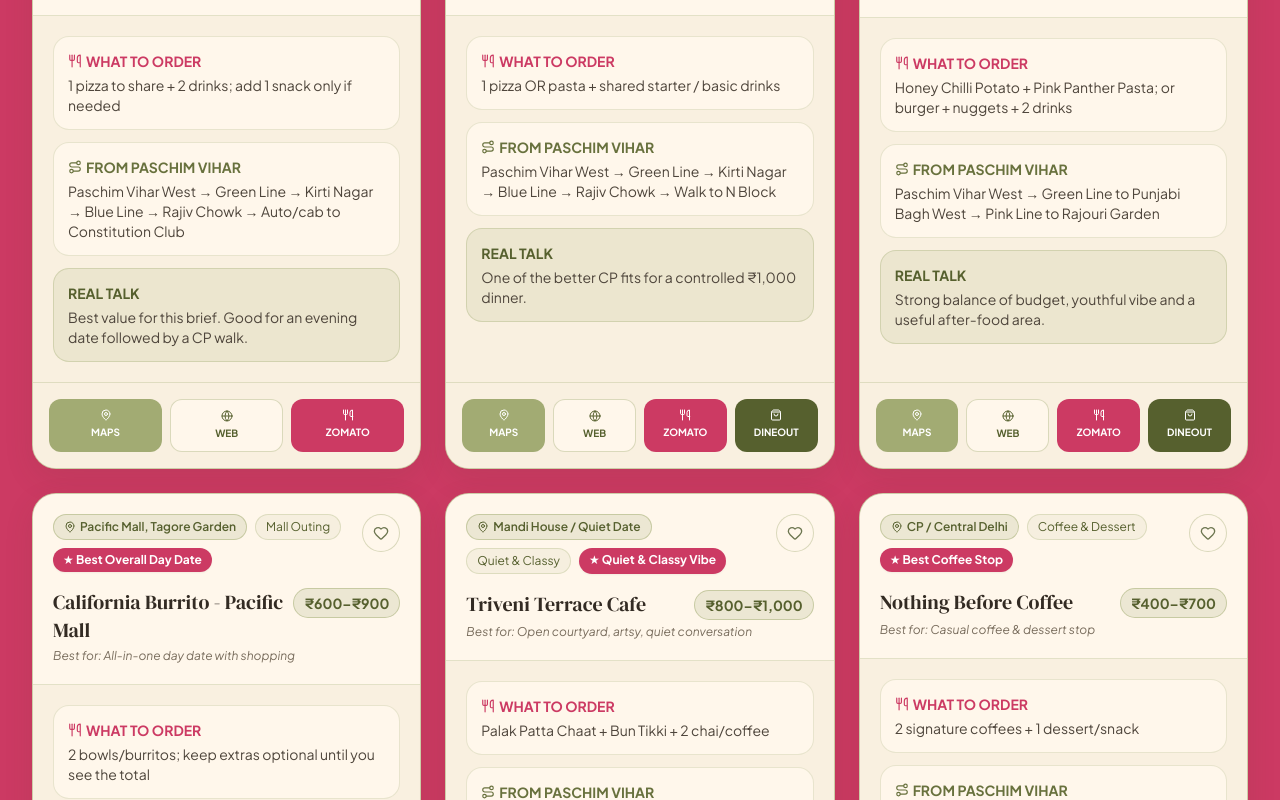
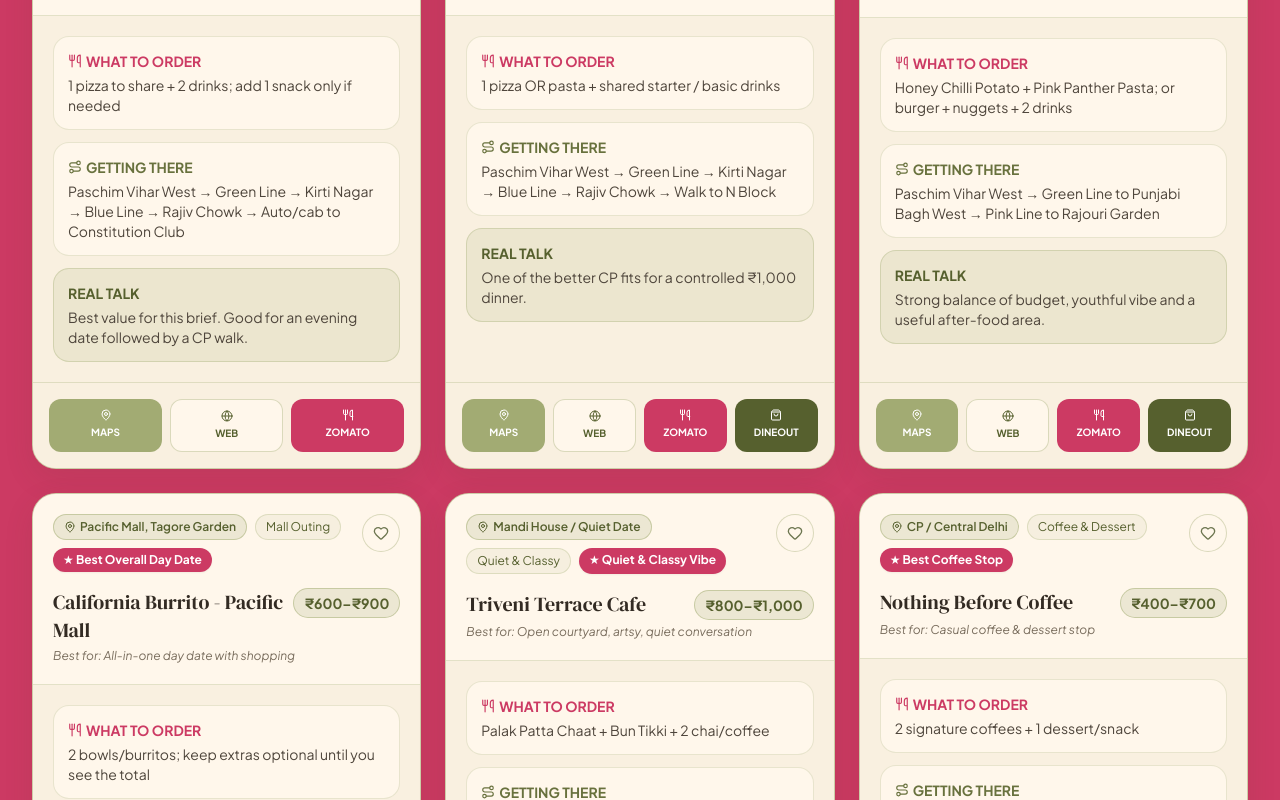
Before and after one commit to iavinaxh/delhi-cafe-hopping, a React (Vite) app: page / in a window 1280 px wide. Shown: the part 1000-1800 px from the top of the page. Built offline with nearby package versions, Linux system fonts and the light colour scheme; the HTML template or start-up script is replaced by a standard one.

Commit message:
Remove origin-specific wording from cafe cards

```diff
--- a/src/components/CafeCard.jsx
+++ b/src/components/CafeCard.jsx
@@ -19,7 +19,7 @@
       </div>
       <div className="p-5 space-y-3 text-xs sm:text-sm text-[#4E453B] flex-1">
         <div className="p-3.5 rounded-2xl bg-[#FFF7EB] border border-[#A2AB73]/25"><span className="text-[#CC3A63] font-bold flex items-center gap-1 mb-1"><Utensils className="w-3.5 h-3.5" /> WHAT TO ORDER</span><p>{cafe.whatToOrder}</p></div>
-        <div className="p-3.5 rounded-2xl bg-[#FFF7EB] border border-[#A2AB73]/25"><span className="text-[#68713D] font-bold flex items-center gap-1 mb-1"><Route className="w-3.5 h-3.5" /> FROM PASCHIM VIHAR</span><p>{cafe.metroRoute}</p></div>
+        <div className="p-3.5 rounded-2xl bg-[#FFF7EB] border border-[#A2AB73]/25"><span className="text-[#68713D] font-bold flex items-center gap-1 mb-1"><Route className="w-3.5 h-3.5" /> GETTING THERE</span><p>{cafe.metroRoute}</p></div>
         <div className="p-3.5 rounded-2xl bg-[#A2AB73]/15 border border-[#A2AB73]/35"><span className="text-[#56602E] font-bold block mb-1">REAL TALK</span><p>{cafe.curatorTake}</p></div>
       </div>
       <div className={`grid ${hasDineout ? 'grid-cols-4' : 'grid-cols-3'} gap-2 p-4 border-t border-[#A2AB73]/30 bg-[#F9F0E0]`}>
```
